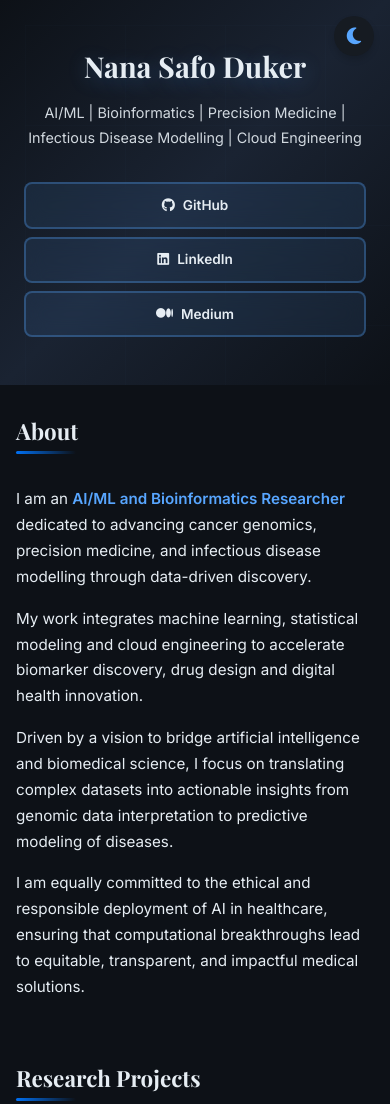
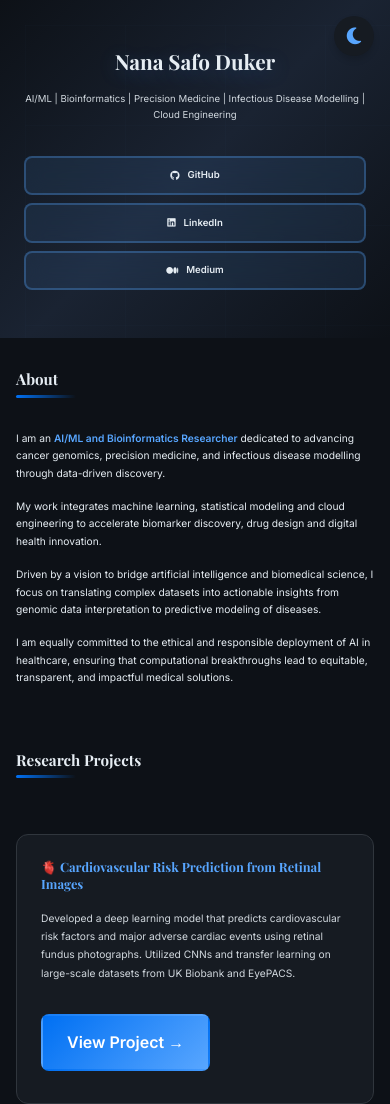
Before and after one commit to Nana-Safo-Duker/Nana-Safo-Duker.github.io, a plain HTML site: page index.html in a window 390 px wide. Shown: the top 1104 px of the page. Drawn offline with nearby package versions, Linux system fonts and the light colour scheme.

Commit message:
style: Further reduce font sizes by 1/3 for more compact layout

```diff
--- a/css/styles.css
+++ b/css/styles.css
@@ -98,7 +98,7 @@ h1, h2, h3 {
 }
 
 h2 {
-  font-size: 1.7rem;
+  font-size: 1.15rem;
   margin-bottom: 2rem;
   position: relative;
   padding-bottom: 0.5rem;
@@ -120,7 +120,7 @@ body:not(.dark-theme) h2::after {
 }
 
 h3 {
-  font-size: 1.2rem;
+  font-size: 0.8rem;
   margin-bottom: 1rem;
   color: var(--primary-dark);
 }
@@ -130,7 +130,7 @@ body:not(.dark-theme) h3 {
 }
 
 p {
-  font-size: 0.95rem;
+  font-size: 0.64rem;
   margin-bottom: 1rem;
 }
 
@@ -189,7 +189,7 @@ header.hero::before {
 }
 
 header h1 {
-  font-size: 2.8rem;
+  font-size: 1.9rem;
   margin-bottom: 1rem;
   position: relative;
   z-index: 1;
@@ -201,7 +201,7 @@ body:not(.dark-theme) header h1 {
 }
 
 .subtitle {
-  font-size: 1.1rem;
+  font-size: 0.75rem;
   font-weight: 400;
   margin-bottom: 2rem;
   opacity: 0.9;
@@ -430,11 +430,11 @@ footer p {
    ======================================== */
 @media (max-width: 768px) {
   header h1 {
-    font-size: 2.2rem;
+    font-size: 1.5rem;
   }
 
   .subtitle {
-    font-size: 0.95rem;
+    font-size: 0.65rem;
   }
 
   header nav {
@@ -443,7 +443,7 @@ footer p {
 
   header nav a {
     padding: 0.6rem 1rem;
-    font-size: 0.85rem;
+    font-size: 0.6rem;
   }
 
   main {
@@ -451,7 +451,7 @@ footer p {
   }
 
   h2 {
-    font-size: 1.4rem;
+    font-size: 0.95rem;
   }
 
   .theme-toggle {
@@ -478,11 +478,11 @@ footer p {
   }
 
   header h1 {
-    font-size: 1.8rem;
+    font-size: 1.3rem;
   }
 
   .subtitle {
-    font-size: 0.9rem;
+    font-size: 0.6rem;
   }
 
   header nav {
```
